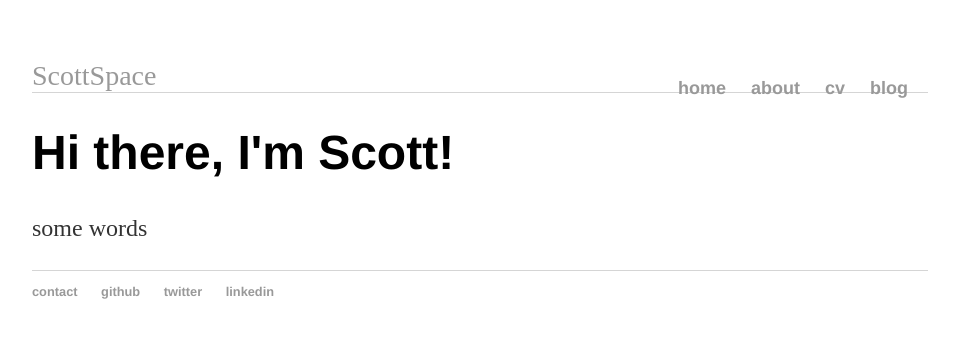
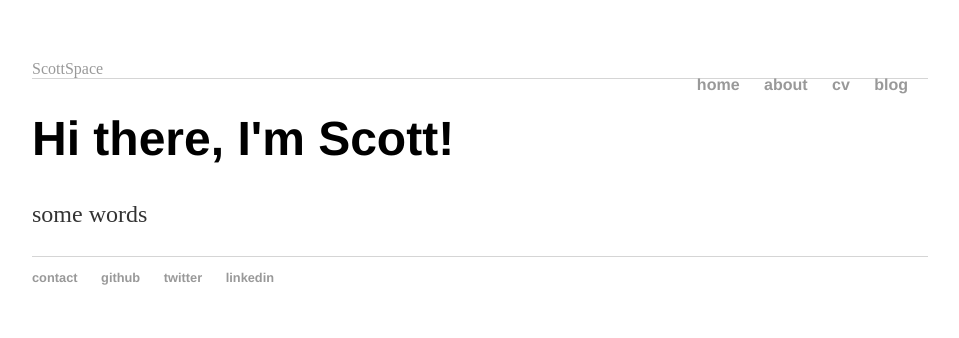
Before and after one commit to sjdenholm/sjdenholm.github.io, a Jekyll site: the page built from index.html, in a window 1280 px wide. Shown: the top 338 px of the page, without its empty margins (160-1119 px from the left). Built offline with Jekyll 4.4.1, drawn with Linux system fonts in a browser that asks for light colours.

Commit message:
Update main.css

```diff
--- a/css/main.css
+++ b/css/main.css
@@ -29,13 +29,8 @@ p {
     color: #333;
 }
 
-name {
-    font-size: 28px;
-}
-
 nav {
     float:right;
-    font-size: 18px;
 }
 
 header {
```
